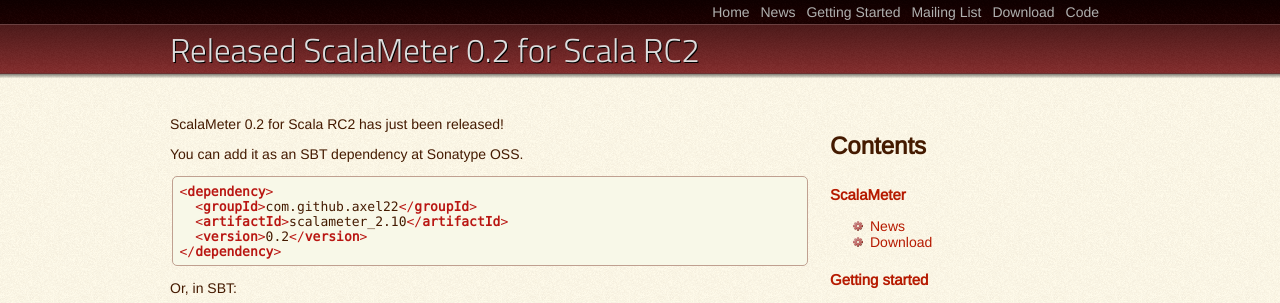
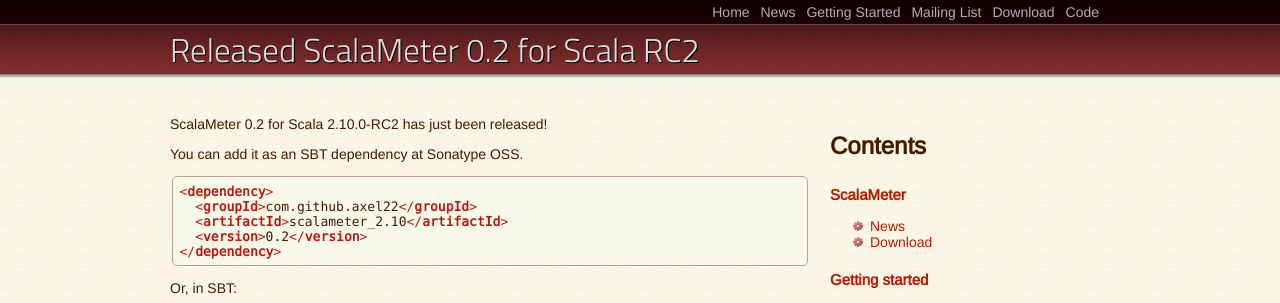
Before and after one commit to scalameter/scalameter, a Jekyll site: the page built from _posts/2012-11-28-release_0_2.md, in a window 1280 px wide. Shown: the top 303 px of the page. Built offline with Jekyll 4.4.1, drawn with Linux system fonts in a browser that asks for light colours.

Commit message:
Update _posts/2012-11-28-release_0_2.md

```diff
--- a/_posts/2012-11-28-release_0_2.md
+++ b/_posts/2012-11-28-release_0_2.md
@@ -5,7 +5,7 @@
 ---
 
 
-ScalaMeter 0.2 for Scala RC2 has just been released!
+ScalaMeter 0.2 for Scala 2.10.0-RC2 has just been released!
 
 You can add it as an SBT dependency at Sonatype OSS.
 
```
